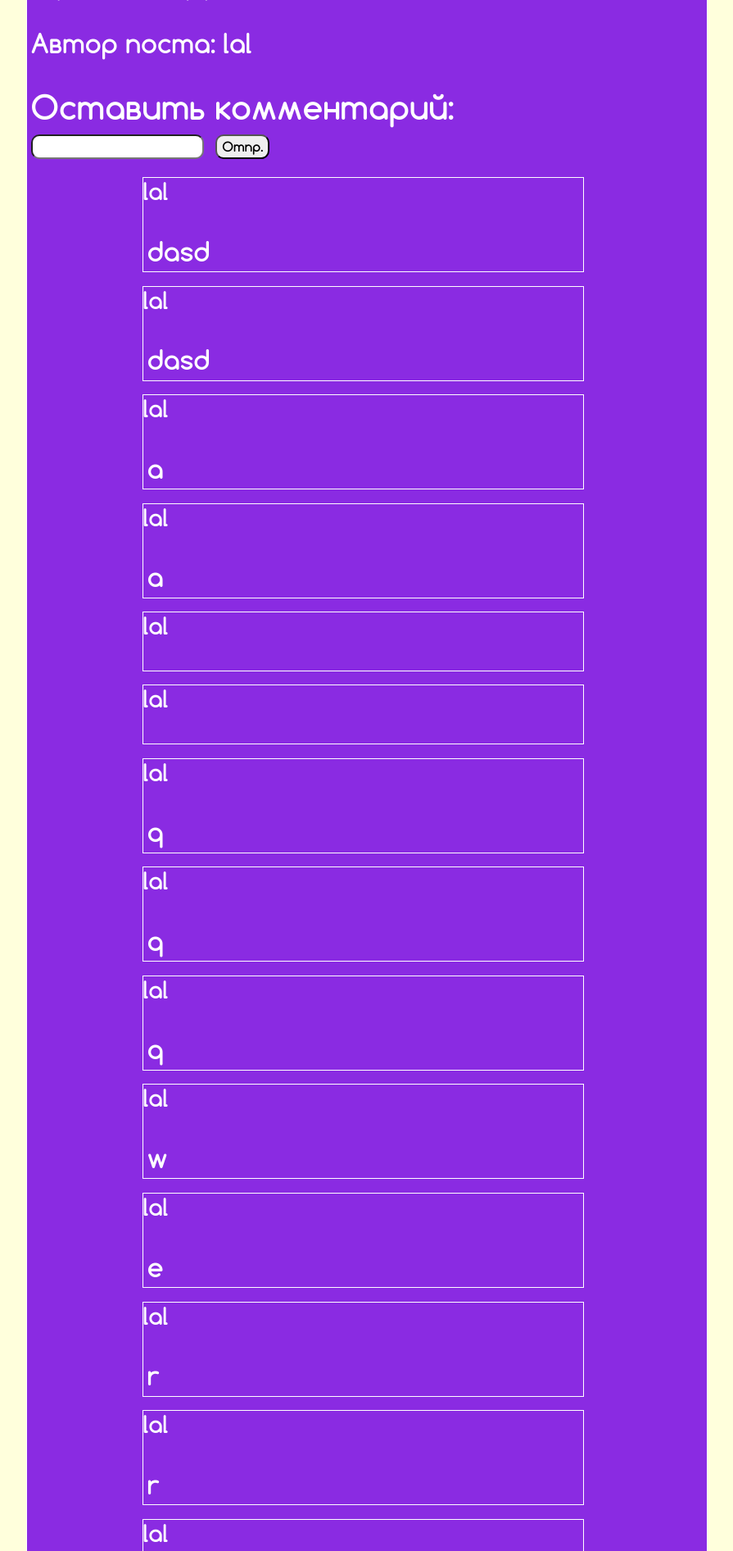
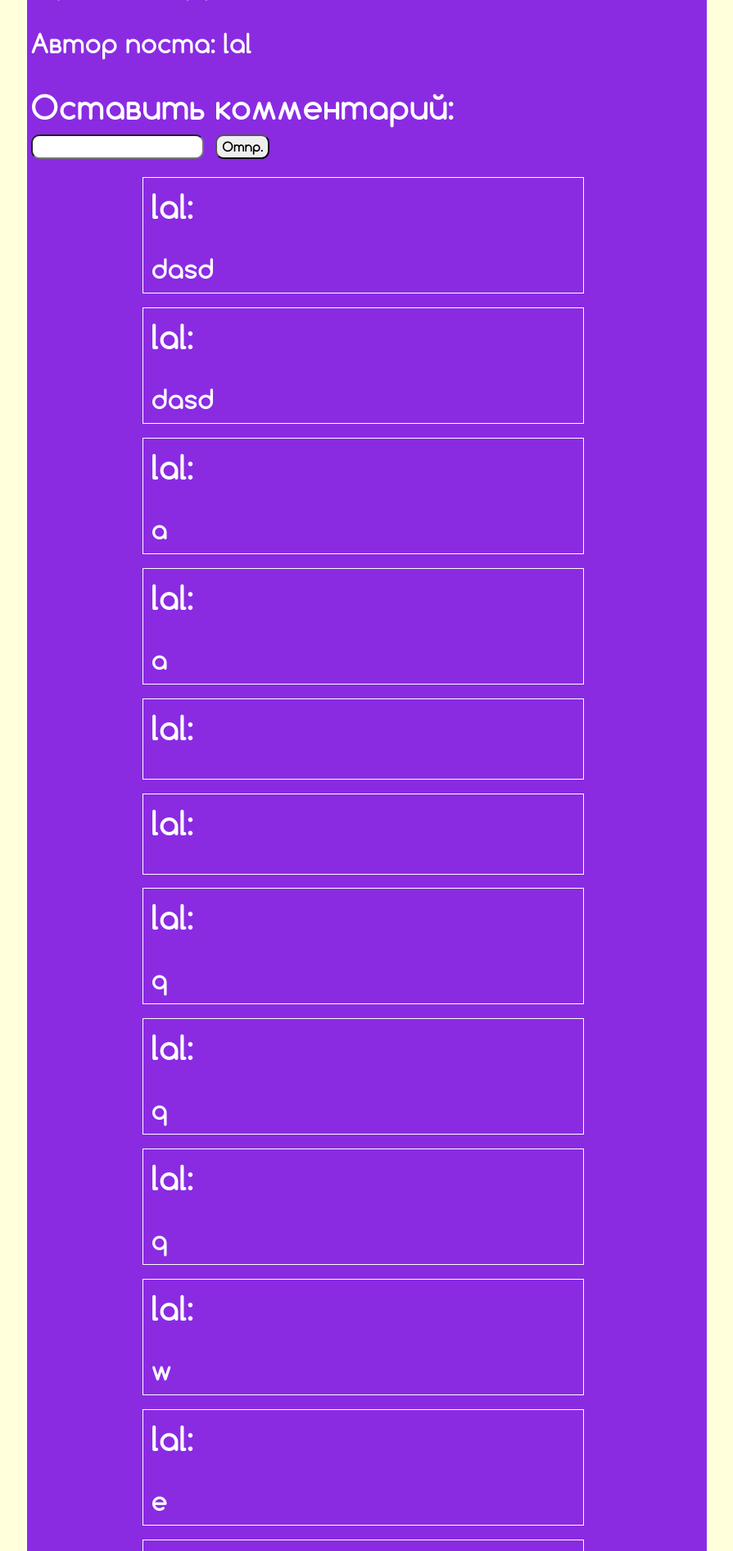
Before and after one commit to kapusta-gg/web_project_yandex, a Flask app: page /music/1/1/1/1 in a window 1280 px wide. Shown: the part 740-2632 px from the top of the page at 82% size, without its empty margins (186-1081 px from the left). Run offline with Flask 2, Linux system fonts and the light colour scheme; data comes from the database, SQL or seed files in the repository; both versions use the stored data as it was after the commit; some libraries are stand-ins or nearby versions.

Commit message:
Путем добавленния костыля комментарии зразу появляються на странице

```diff
--- a/main.py
+++ b/main.py
@@ -100,7 +100,6 @@ def logout():
 
 @app.route('/music/<name_music>/<name_author>/<id>/<user_id>', methods=['GET', 'POST'])
 def music_page(name_music, name_author, id, user_id):
-
     session = db_session.create_session()
     data_music = session.query(Content).filter(Content.user_id == user_id,
                                                Content.id == id).first()
@@ -114,18 +113,17 @@ def music_page(name_music, name_author, id, user_id):
                         user_name=flask_user.current_user.name)
         session.add(text)
         session.commit()
-        return render_template('music_page.html', title_music=name_music,
-                               title_author=name_author, data=data_music,
-                               user=user_post_name, form=form,
-                               comments=comments)
-    if request.method == 'GET':
-        print(1)
-        comments = session.query(Comments).filter(Comments.content_id == id).all()
+        return redirect('/' + '/'.join(['crutch', name_music, name_author, id, user_id]))
+    comments = session.query(Comments).filter(Comments.content_id == id).all()
+    return render_template('music_page.html', title_music=name_music,
+                           title_author=name_author, data=data_music,
+                           user=user_post_name, form=form,
+                           comments=comments)
 
-        return render_template('music_page.html', title_music=name_music,
-                               title_author=name_author, data=data_music,
-                               user=user_post_name, form=form,
-                               comments=comments)
+
+@app.route('/crutch/<name_music>/<name_author>/<id>/<user_id>')
+def crutch(name_music, name_author, id, user_id):
+    return redirect('/' + '/'.join(['music', name_music, name_author, id, user_id]))
 
 
 if __name__ == '__main__':
--- a/templates/music_page.html
+++ b/templates/music_page.html
@@ -40,8 +40,8 @@
     h1{
         margin: 5px;
     }
-    .text{
-        width: 65%;
+    .commentary{
+        padding: 5px;
     }
     audio{
         margin-left: 37%;
@@ -61,8 +61,8 @@
             {{ form.comment() }} {{ form.submit() }}
         </form>
         {% for comment in comments %}
-        <div>
-            <h3>{{ comment.user_name }}</h3><br>
+        <div class="commentary">
+            <h1>{{ comment.user_name }}:</h1><br>
             <h2>{{ comment.text }}</h2>
         </div>
         {% endfor %}
```
Also changed, not shown: db/blogs.sqlite.
